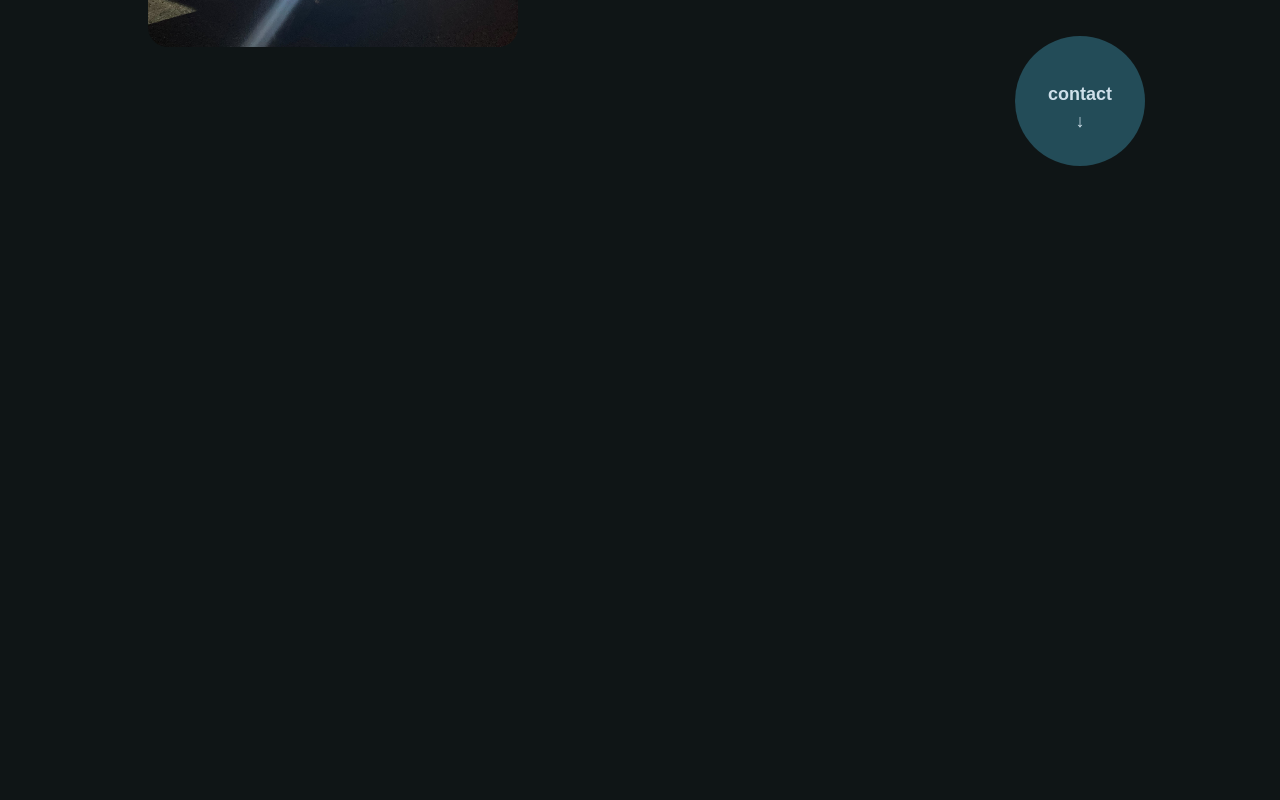
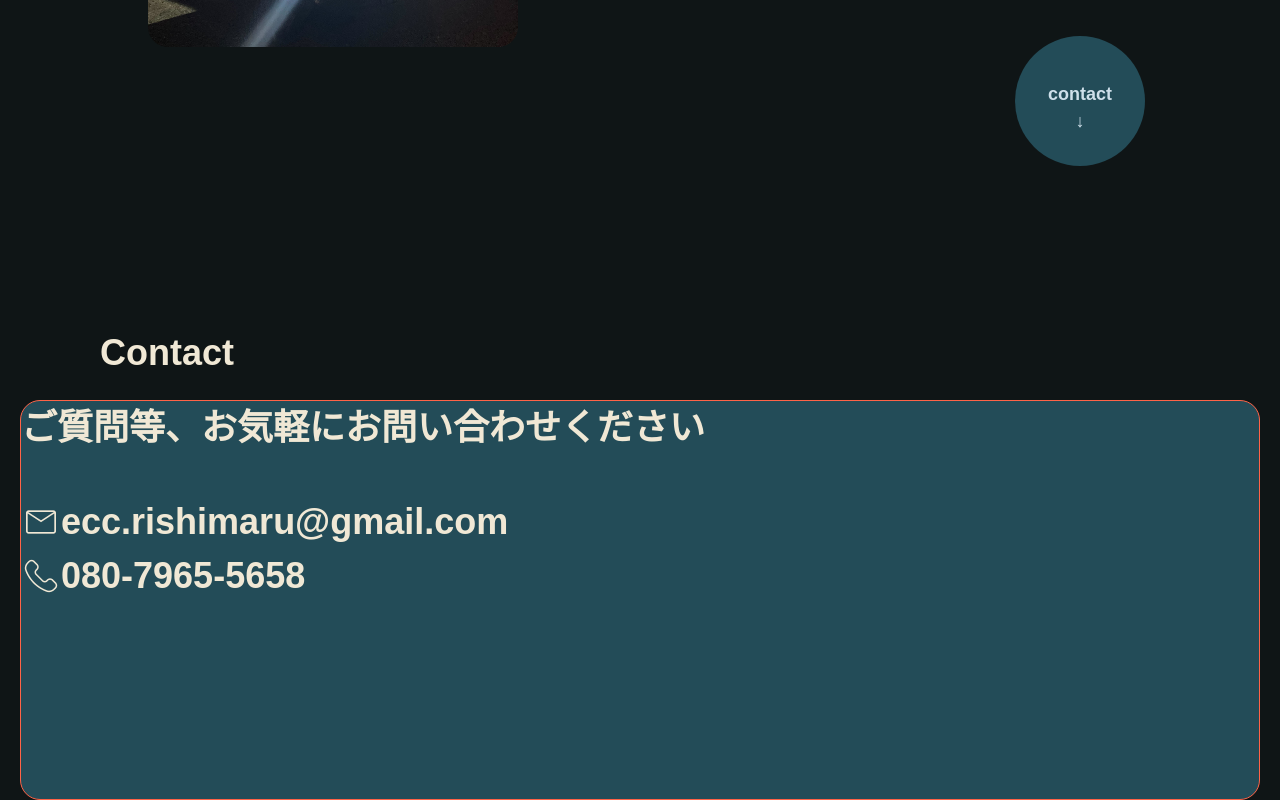
Before and after one commit to ishimaruryouto/Portfolio, a Next.js app: page / in a window 1280 px wide. Shown: the part 3865-4665 px from the top of the page. Before the commit the page ends 4031 px from the top, so only its background shows below. Built offline with nearby package versions, Linux system fonts and the light colour scheme.

Commit message:
Topページ大枠完成

```diff
--- a/app/Components/AboutMeSection/AboutMeSection.module.scss
+++ b/app/Components/AboutMeSection/AboutMeSection.module.scss
@@ -70,7 +70,7 @@
     }
 }
 
-.contact_wrap {
+.contact_circle {
     position: absolute;
     bottom: -900px;
     right: 135px;
--- a/app/Components/AboutMeSection/AboutMeSection.tsx
+++ b/app/Components/AboutMeSection/AboutMeSection.tsx
@@ -36,7 +36,7 @@ export default function AboutMeSection() {
                     </div>
                 </div>
 
-                <div className={styles.contact_wrap}>
+                <div className={styles.contact_circle}>
                     <div className={styles.contact_text}>
                         <p>contact</p>
                         <p>↓</p>
--- /dev/null
+++ b/app/Components/ContactSection/ContactSection.module.scss
@@ -0,0 +1,42 @@
+@use "../../Scss/variables" as *;
+@use "../../Scss//mixin" as *;
+
+.h2 {
+    @include h2_style;
+    margin-top: 1080px;
+}
+
+.contact_wrap {
+    width: 1240px;
+    height: 400px;
+    background-color: $bg-color;
+    border-radius: 20px;
+    margin: 0 auto;
+    border: 1px solid tomato;
+
+    p {
+        color: $main-text-color;
+        font-size: $main-text-size;
+        font-weight: bold;
+    }
+}
+
+.mail,
+.tell {
+    display: flex;
+    justify-content: center;
+    align-items: center;
+    width: fit-content;
+
+    // border: 1px solid tomato;
+    p {
+        color: $main-text-color;
+        font-size: $main-text-size;
+        font-weight: bold;
+
+    }
+
+    &:nth-child(2) {
+        margin-top: 40px;
+    }
+}
--- /dev/null
+++ b/app/Components/ContactSection/ContactSection.tsx
@@ -0,0 +1,24 @@
+import Image from "next/image";
+import Link from "next/link";
+import styles from "./ContactSection.module.scss";
+
+export default function ContactSection() {
+    return (
+        <>
+            <h2 className={styles.h2}>Contact</h2>
+            <div className={styles.contact_wrap}>
+                <p>ご質問等、お気軽にお問い合わせください</p>
+                <div className={styles.mail}>
+                    <Image src="/img/mail.png" alt="メール" width={40} height={40} />
+                    <p>ecc.rishimaru@gmail.com</p>
+                </div>
+                <div className={styles.tell}>
+                    <Image src="/img/tell.png" alt="メール" width={40} height={40} />
+                    <p>080-7965-5658</p>
+                </div>
+
+            </div>
+
+        </>
+    );
+}
--- a/app/page.tsx
+++ b/app/page.tsx
@@ -4,6 +4,7 @@ import styles from "./page.module.scss";
 import WorksSection from "./Components/WorksSection/WorkSection";
 import SkillsSection from "./Components/SkillsSection/SkillsSection";
 import AboutMeSection from "./Components/AboutMeSection/AboutMeSection";
+import ContactSection from "./Components/ContactSection/ContactSection";
 export default function Home() {
   return (
     <>
@@ -34,6 +35,7 @@ export default function Home() {
       <WorksSection />
       <SkillsSection />
       <AboutMeSection />
+      <ContactSection />
     </>
   );
 }
```
Also changed, not shown: public/img/mail.png (added), public/img/tell.png (added).
